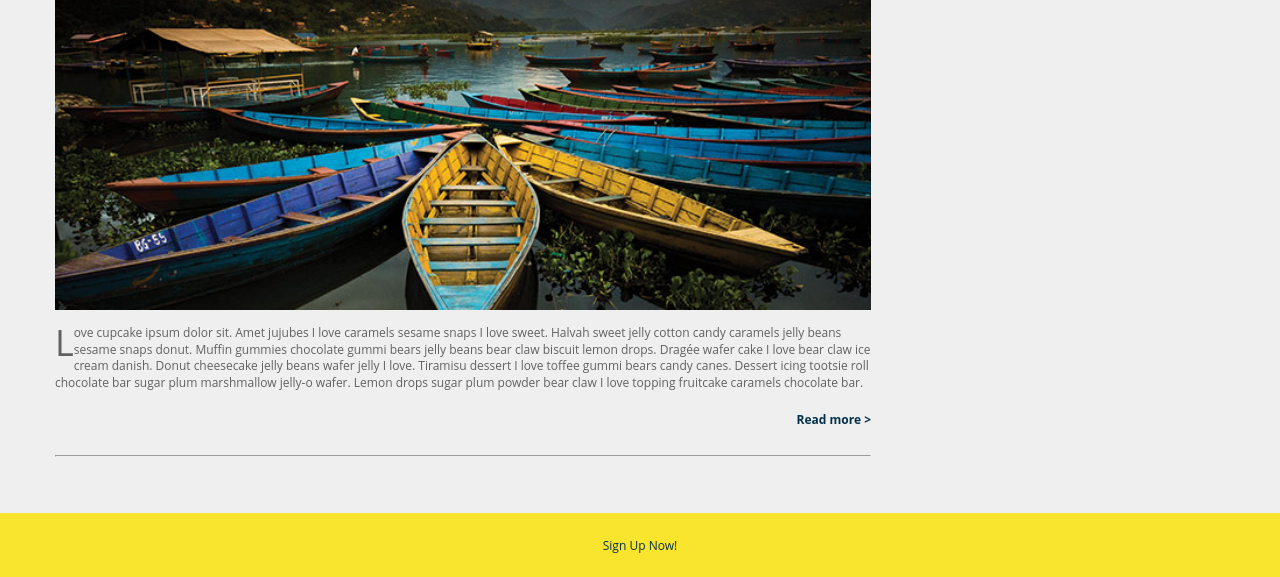
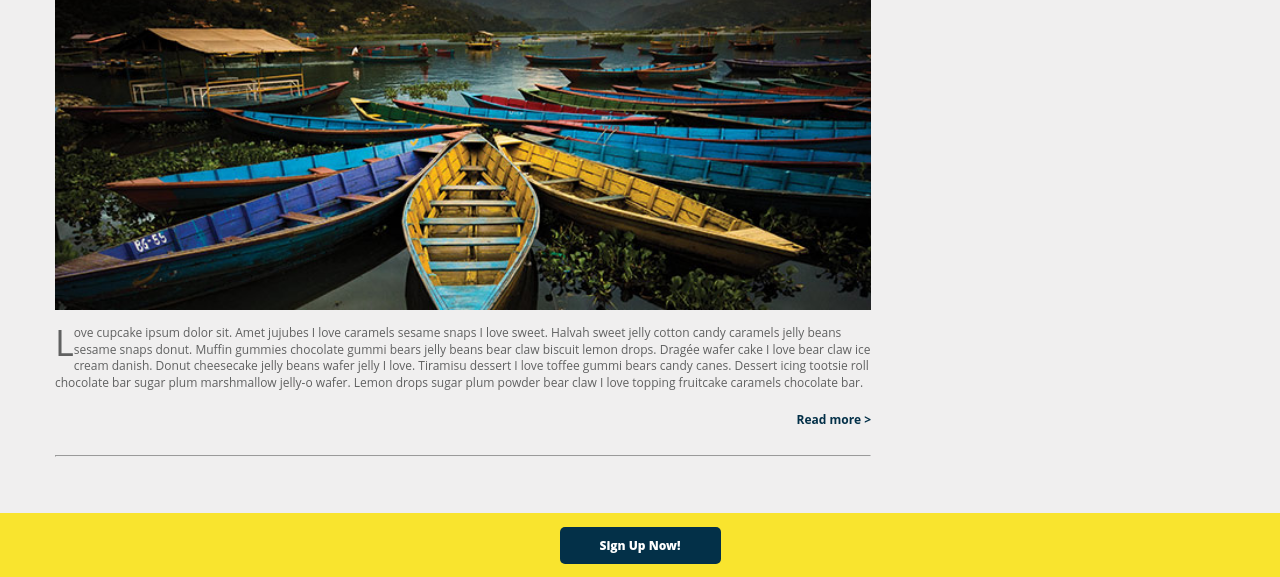
Before and after one commit to czpurdy/FEWD328_, a plain HTML site: page week3/Class_lab_and_Assignment_3/index.html in a window 1280 px wide. Shown: the part 712-1289 px from the top of the page. Drawn offline with Linux system fonts and the light colour scheme.

Commit message:
quick fix!
Apparently the sign-up button broke somehow and I only just noticed!

```diff
--- a/week3/Class_lab_and_Assignment_3/css/style.css
+++ b/week3/Class_lab_and_Assignment_3/css/style.css
@@ -221,7 +221,7 @@ section.sign-up {
 }
 
 /* Sign up button */
-a.sign-up-button {
+section.sign-up > div > a {
   background-color: #033048;
   color: white;
   text-align: center;
```
